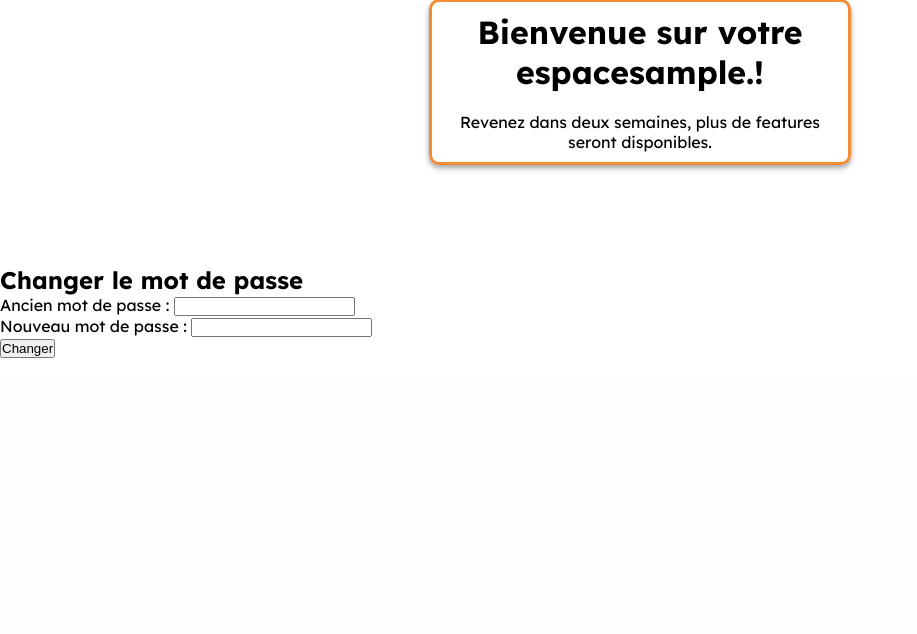
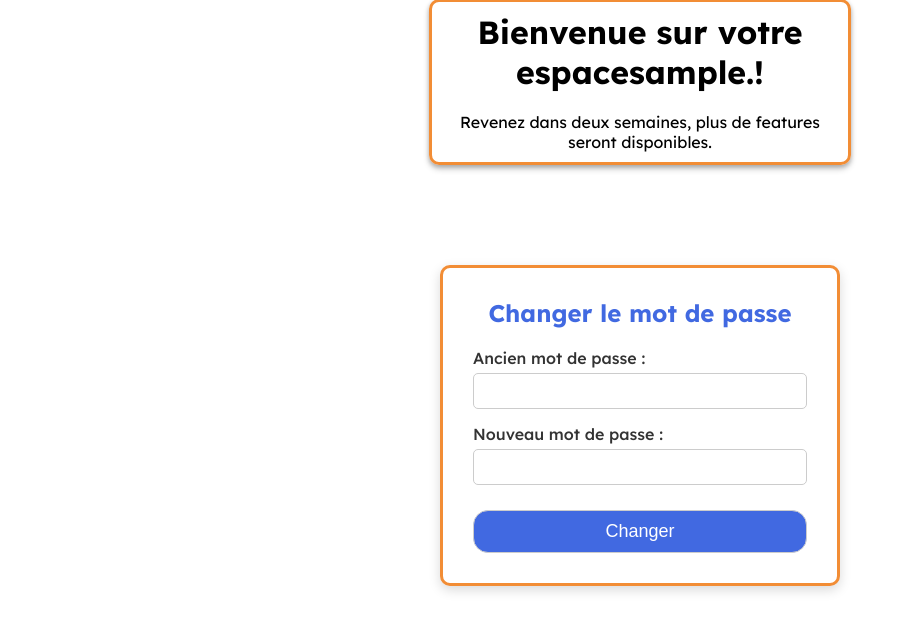
Before and after one commit to lucasv02/SAE3.01-BUT2, a PHP site: page /compte.php in a window 1280 px wide. Shown: the part 425-1059 px from the top of the page, without its empty margins (0-917 px from the left). Before the commit the page ends 783 px from the top, so only its background shows below. Run offline with PHP 8.4, Linux system fonts and the light colour scheme; the visitor is signed in with stand-in values (Sample User, id 1).

Commit message:
Test CSS MDP

```diff
--- a/PHP-SAE/src/css/compte.css
+++ b/PHP-SAE/src/css/compte.css
@@ -29,72 +29,72 @@ body {
     padding: 10px;
 }
 
-/*.form-changer-mdp {*/
-/*  width: 400px;*/
-/*  margin: 3rem auto;*/
-/*  padding: 30px;*/
-/*  display: flex;*/
-/*  flex-direction: column;*/
-/*  align-items: center;*/
-/*  border: solid #F28D35 3px;*/
-/*  border-radius: 10px;*/
-/*  background-color: #fff;*/
-/*  box-shadow: 0 4px 12px rgba(0, 0, 0, 0.15);*/
-/*}*/
+.form-changer-mdp {
+  width: 400px;
+  margin: 3rem auto;
+  padding: 30px;
+  display: flex;
+  flex-direction: column;
+  align-items: center;
+  border: solid #F28D35 3px;
+  border-radius: 10px;
+  background-color: #fff;
+  box-shadow: 0 4px 12px rgba(0, 0, 0, 0.15);
+}
 
-/*.form-changer-mdp h2 {*/
-/*  margin-bottom: 20px;*/
-/*  font-size: 24px;*/
-/*  color: #4169E1;*/
-/*}*/
+.form-changer-mdp h2 {
+  margin-bottom: 20px;
+  font-size: 24px;
+  color: #4169E1;
+}
 
-/*.form-group {*/
-/*  width: 100%;*/
-/*  margin-bottom: 15px;*/
-/*}*/
+.form-group {
+  width: 100%;
+  margin-bottom: 15px;
+}
 
-/*.form-group label {*/
-/*  display: block;*/
-/*  font-weight: 500;*/
-/*  font-size: 16px;*/
-/*  color: #333;*/
-/*  margin-bottom: 5px;*/
-/*}*/
+.form-group label {
+  display: block;
+  font-weight: 500;
+  font-size: 16px;
+  color: #333;
+  margin-bottom: 5px;
+}
 
-/*.form-group input {*/
-/*  width: 100%;*/
-/*  padding: 8px 10px;*/
-/*  font-size: 16px;*/
-/*  border: 1px solid #ccc;*/
-/*  border-radius: 5px;*/
-/*  background-color: #ffffff;*/
-/*  transition: border-color 0.3s ease;*/
-/*}*/
+.form-group input {
+  width: 100%;
+  padding: 8px 10px;
+  font-size: 16px;
+  border: 1px solid #ccc;
+  border-radius: 5px;
+  background-color: #ffffff;
+  transition: border-color 0.3s ease;
+}
 
-/*.form-group input:focus {*/
-/*  border-color: #4169E1;*/
-/*  outline: none;*/
-/*}*/
+.form-group input:focus {
+  border-color: #4169E1;
+  outline: none;
+}
 
-/*.btn-submit {*/
-/*  background-color: #4169E1;*/
-/*  color: white;*/
-/*  border: 1px solid #ccc;*/
-/*  padding: 10px 20px;*/
-/*  font-size: 18px;*/
-/*  cursor: pointer;*/
-/*  border-radius: 15px;*/
-/*  width: 100%;*/
-/*  margin-top: 10px;*/
-/*  transition: background-color 0.3s ease-out, transform 0.2s ease;*/
-/*}*/
+.btn-submit {
+  background-color: #4169E1;
+  color: white;
+  border: 1px solid #ccc;
+  padding: 10px 20px;
+  font-size: 18px;
+  cursor: pointer;
+  border-radius: 15px;
+  width: 100%;
+  margin-top: 10px;
+  transition: background-color 0.3s ease-out, transform 0.2s ease;
+}
 
-/*.btn-submit:hover {*/
-/*  background-color: #F28D35;*/
-/*  box-shadow: 7px 4px 10px rgba(0, 0, 0, 0.2);*/
-/*}*/
+.btn-submit:hover {
+  background-color: #F28D35;
+  box-shadow: 7px 4px 10px rgba(0, 0, 0, 0.2);
+}
 
-/*.btn-submit:active {*/
-/*  transform: scale(0.95);*/
-/*  box-shadow: inset 3px 3px 8px rgba(0, 0, 0, 0.3);*/
-/*}*/
+.btn-submit:active {
+  transform: scale(0.95);
+  box-shadow: inset 3px 3px 8px rgba(0, 0, 0, 0.3);
+}
```
